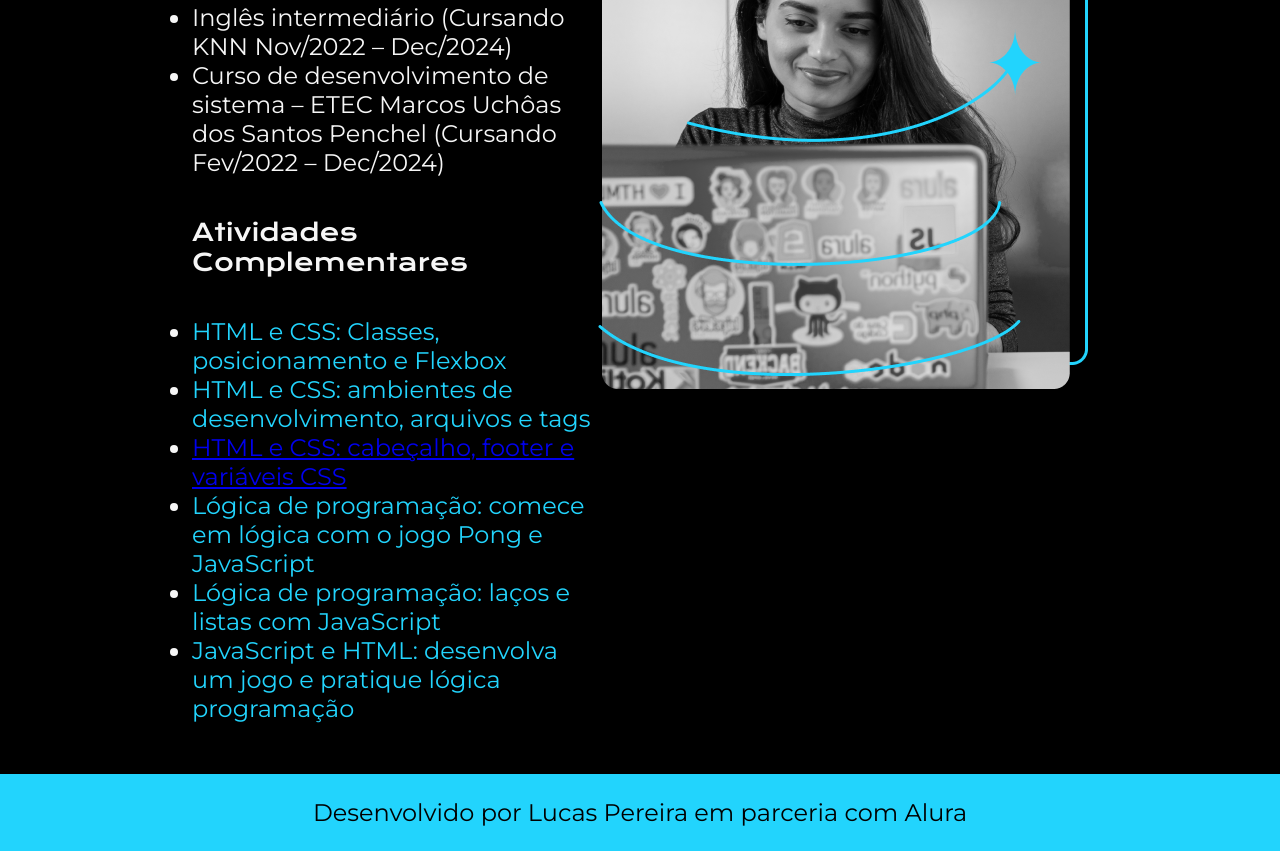
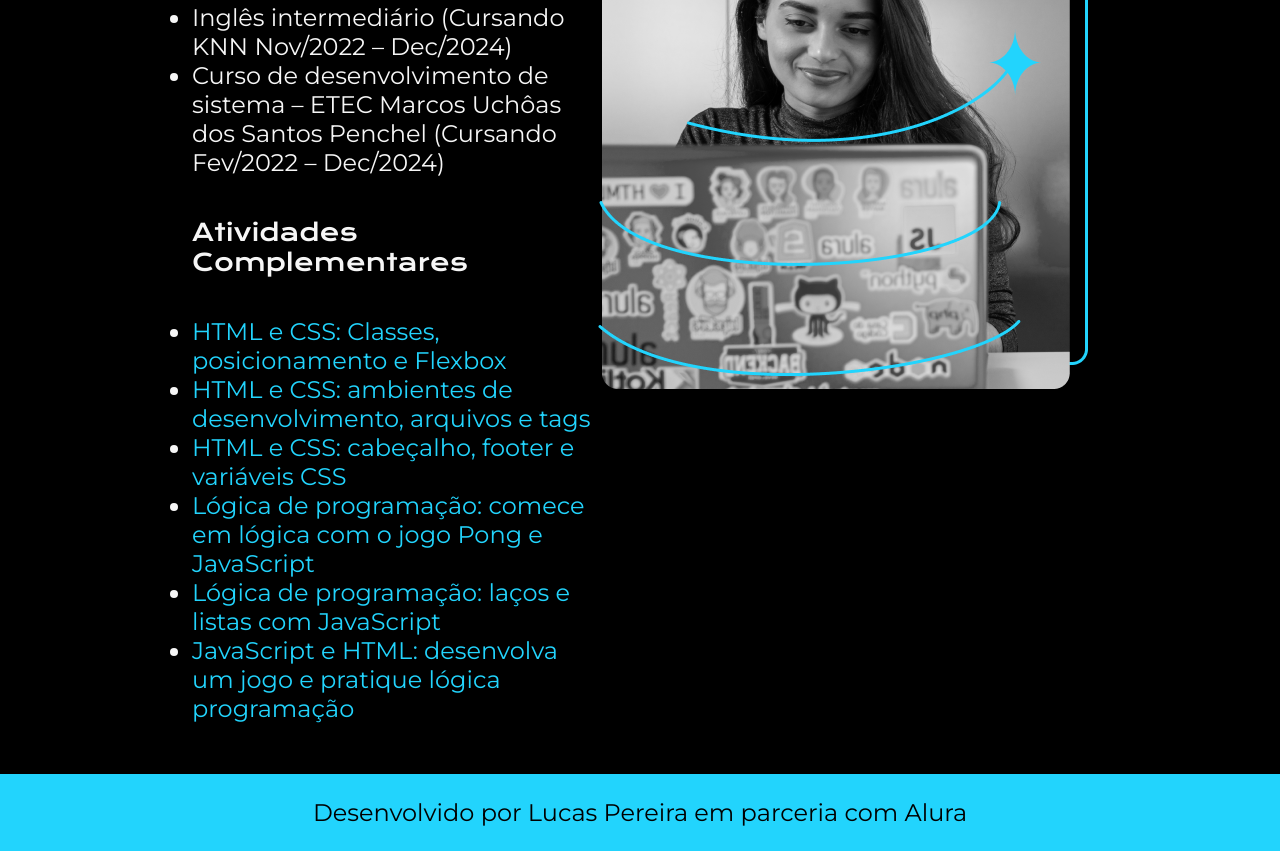
Before and after one commit to lupesii/Curso-HTML5-CSS3-Guanabara, a plain HTML site: page alura-exercicios/resume.html in a window 1280 px wide. Shown: the part 600-1451 px from the top of the page. Drawn offline with nearby package versions, Linux system fonts and the light colour scheme.

Commit message:
Adicionando classe a um curso

```diff
--- a/alura-exercicios/resume.html
+++ b/alura-exercicios/resume.html
@@ -40,7 +40,7 @@
             <ul class="principal__conteudo__lista">
                 <li><a class="principal__conteudo__lista__links" href="https://cursos.alura.com.br/certificate/c7228244-3d47-48b8-a8e8-020b799e8b63" target="_blank">HTML e CSS: Classes, posicionamento e Flexbox</a></li>
                 <li><a class="principal__conteudo__lista__links" href="https://cursos.alura.com.br/certificate/6538eac1-e3ed-41b6-a2ea-cd996fca6bf3" target="_blank">HTML e CSS: ambientes de desenvolvimento, arquivos e tags</a></li>
-                <li><a href="https://cursos.alura.com.br/certificate/4e58ad3b-92b4-4aac-962d-ec58d36786bf">HTML e CSS: cabeçalho, footer e variáveis CSS</a></li>
+                <li><a class="principal__conteudo__lista__links" href="https://cursos.alura.com.br/certificate/4e58ad3b-92b4-4aac-962d-ec58d36786bf">HTML e CSS: cabeçalho, footer e variáveis CSS</a></li>
                 <li><a class="principal__conteudo__lista__links" href="https://cursos.alura.com.br/certificate/b794b52e-0391-4a34-a524-8483aed82438" target="_blank">Lógica de programação: comece em lógica com o jogo Pong e JavaScript</a></li>
                 <li><a class="principal__conteudo__lista__links" href="https://cursos.alura.com.br/certificate/910c1a38-26de-443f-9dfa-4971d324fccd" target="_blank">Lógica de programação: laços e listas com JavaScript</a></li>
                 <li><a class="principal__conteudo__lista__links" href="https://cursos.alura.com.br/certificate/3aa48153-06b7-4d86-a76c-fe39cd5e28fb" target="_blank">JavaScript e HTML: desenvolva um jogo e pratique lógica programação</a></li>
```
